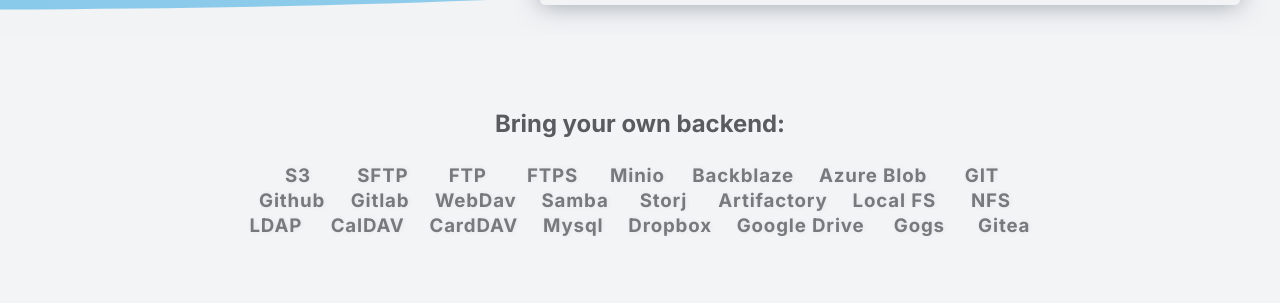
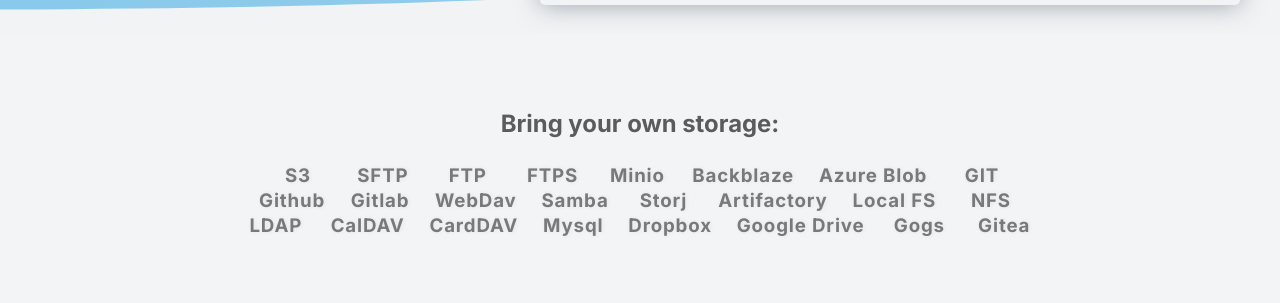
Before and after one commit to mickael-kerjean/filestash-website, a Jekyll site: the page built from index.html, in a window 1280 px wide and 900 px high, scrolled down 390 px. Shown: the part 151-454 px from the top of the window. Built offline with Jekyll 4.4.1, drawn with Linux system fonts in a browser that asks for light colours.

```diff
--- a/index.html
+++ b/index.html
@@ -87,7 +87,7 @@ head:
 </div>
 <div id="bring-your-own">
   <div class="container">
-    <h3>Bring your own backend:</h3>
+    <h3>Bring your own storage:</h3>
     <div class="center backend-list">
       <strong><a href="{% post_url 2019-11-21-s3-browser %}">S3</a></strong>
       <strong><a href="{% post_url 2020-04-30-sftp-browser %}">SFTP</a></strong>
```
Also changed, not shown: _posts/2024-09-01-top-sftp-server.md (+1 -1 lines).
